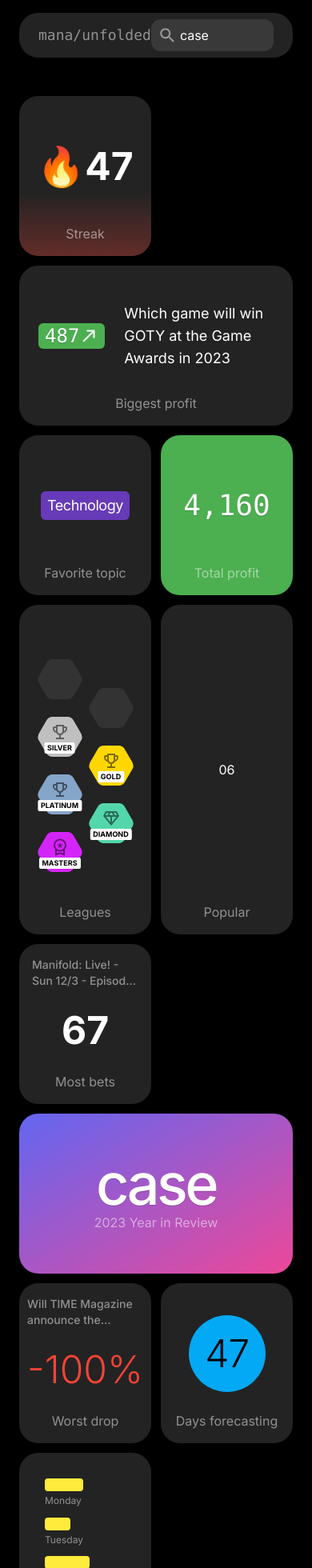
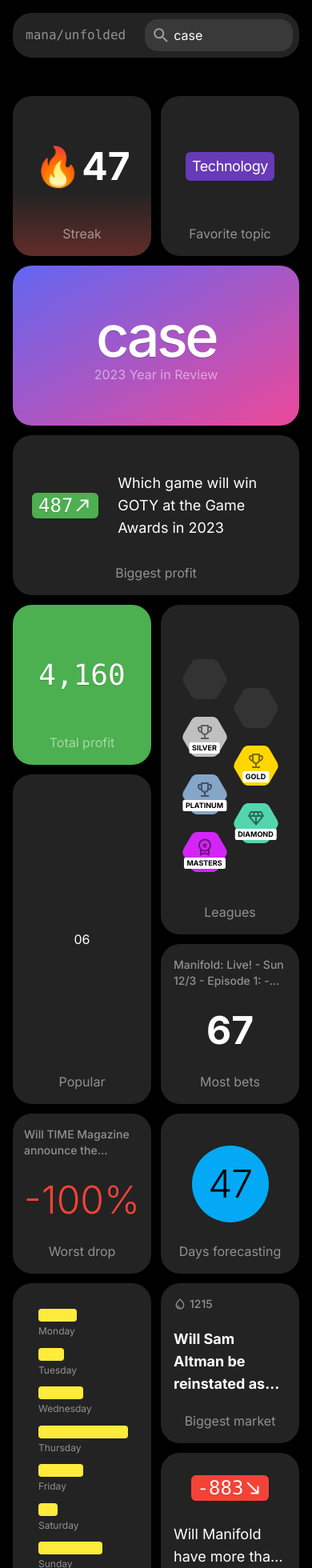
Before and after one commit to casesandberg/manaunfolded, a Next.js app: page /1 in a window 390 px wide. Shown: the top 1960 px of the page at 80% size. Built offline with nearby package versions, Linux system fonts and the light colour scheme.

Commit message:
Mobile Layout

```diff
--- a/app/layout.tsx
+++ b/app/layout.tsx
@@ -20,7 +20,7 @@ export default function RootLayout({ children }: { children: React.ReactNode })
         <main className="flex flex-auto">{children}</main>
         <footer>
           <Container>
-            <div className="text-foreground-light flex w-full flex-row justify-center gap-4 py-4 text-sm">
+            <div className="text-foreground-light flex w-full flex-col items-center justify-center gap-4 py-4 pb-6 text-sm md:flex-row">
               <p>
                 Made by{' '}
                 <a
@@ -35,7 +35,7 @@ export default function RootLayout({ children }: { children: React.ReactNode })
                 </a>
               </p>
 
-              <p className="opacity-50">—</p>
+              <p className="hidden opacity-50 md:block">—</p>
 
               <p>
                 <a
@@ -46,7 +46,7 @@ export default function RootLayout({ children }: { children: React.ReactNode })
                 </a>
               </p>
 
-              <p className="opacity-50">—</p>
+              <p className="hidden opacity-50 md:block">—</p>
 
               <p>
                 <a
--- a/components/Container.tsx
+++ b/components/Container.tsx
@@ -1,3 +1,3 @@
 export function Container({ children }: { children: React.ReactNode }) {
-  return <div className="mx-auto max-w-7xl px-6 lg:px-8">{children}</div>
+  return <div className="mx-auto max-w-7xl px-4 md:px-6 lg:px-8">{children}</div>
 }
--- a/components/Header.tsx
+++ b/components/Header.tsx
@@ -13,16 +13,16 @@ export function Header() {
   return (
     <header>
       <Container>
-        <div className="bg-foreground my-4 flex h-14 flex-row items-center justify-between rounded-3xl px-6">
-          <h2 className="text-foreground-light flex-1 font-mono text-lg">mana/unfolded</h2>
-          <div className="relative w-[300px]">
+        <div className="bg-foreground my-4 flex h-14 flex-row items-center justify-between gap-6 rounded-3xl px-4 pr-2 md:px-6">
+          <h2 className="text-foreground-light text flex-1 font-mono md:text-lg">mana/unfolded</h2>
+          <div className="relative w-full md:w-[400px]">
             <SearchIcon className="text-foreground-light pointer-events-none absolute left-2 top-2" />
             <input
-              className="text-foreground h-10 w-full rounded-xl bg-white bg-opacity-10 pl-9 focus-visible:outline-none focus-visible:ring focus-visible:ring-white/50"
+              className="text-foreground h-10 w-full rounded-2xl bg-white bg-opacity-10 pl-9 focus-visible:outline-none focus-visible:ring focus-visible:ring-white/50"
               value="case"
             />
           </div>
-          <div className="flex-1" />
+          <div className="hidden flex-1 md:block" />
         </div>
       </Container>
     </header>
--- a/components/StatsGrid.tsx
+++ b/components/StatsGrid.tsx
@@ -105,7 +105,21 @@ export default function StatsGrid() {
         <div className="flex flex-1 flex-col justify-center text-5xl font-bold">🔥47</div>
         <div className="text-foreground-light text-center">Streak</div>
       </Card>
-      <Card className="col-span-2 ">
+
+      <Card className="md:hidden">
+        <div className="flex flex-1 flex-col justify-center">
+          <div className="bg-purple inline-flex items-center justify-center rounded-md px-2 py-1 text-center text-lg tracking-tight">
+            Technology
+          </div>
+        </div>
+        <div className="text-foreground-light text-center">Favorite topic</div>
+      </Card>
+
+      <Card className="col-span-2 bg-gradient-to-br from-indigo-500 via-purple-500 to-pink-500 md:flex lg:hidden">
+        <div className="text-shadow text-7xl font-medium tracking-tighter">case</div>
+        <div className="text-foreground-light text-center">2023 Year in Review</div>
+      </Card>
+      <Card className="col-span-2 md:hidden lg:flex">
         <div className="flex flex-1 flex-row items-center justify-center gap-4">
           <div className="bg-green text-shadow mx-2 flex flex-row items-center rounded-md px-2 font-mono text-2xl">
             487
@@ -117,7 +131,8 @@ export default function StatsGrid() {
         </div>
         <div className="text-foreground-light text-center">Biggest profit</div>
       </Card>
-      <Card>
+
+      <Card className="hidden md:flex">
         <div className="flex flex-1 flex-col justify-center">
           <div className="bg-purple inline-flex items-center justify-center rounded-md px-2 py-1 text-center text-lg tracking-tight">
             Technology
@@ -174,7 +189,7 @@ export default function StatsGrid() {
         </div>
         <div className="text-foreground-light shrink-0 text-center">Most bets</div>
       </Card>
-      <Card className="col-span-2 bg-gradient-to-br from-indigo-500 via-purple-500 to-pink-500">
+      <Card className="col-span-2 hidden bg-gradient-to-br from-indigo-500 via-purple-500 to-pink-500 md:hidden lg:flex">
         <div className="text-shadow text-7xl font-medium tracking-tighter">case</div>
         <div className="text-foreground-light text-center">2023 Year in Review</div>
       </Card>
@@ -236,7 +251,8 @@ export default function StatsGrid() {
         </div>
         <div className="text-foreground-light text-center">Bets by day</div>
       </Card>
-      <Card className="col-span-2 gap-4">
+
+      <Card className="col-span-2 hidden gap-4 md:flex">
         <div className="flex flex-1 flex-col items-center justify-center gap-4 overflow-clip">
           <div>
             <div className="text-foreground-light line-clamp-1 text-sm font-medium">
@@ -247,6 +263,7 @@ export default function StatsGrid() {
         </div>
         <div className="text-foreground-light shrink-0 text-center">Best gain</div>
       </Card>
+
       <Card className="gap-4">
         <div className="flex flex-1 flex-col items-center justify-center gap-4 overflow-clip">
           <div className="text-foreground-light flex w-full flex-row items-center gap-1 text-sm font-medium">
@@ -257,6 +274,33 @@ export default function StatsGrid() {
           </div>
         </div>
         <div className="text-foreground-light shrink-0 text-center">Biggest market</div>
+      </Card>
+      <Card className="gap-4 md:hidden">
+        <div className="flex flex-1 flex-col items-center justify-center gap-4 overflow-clip">
+          <div className="flex flex-1 flex-row items-center justify-center">
+            <div className="bg-red text-shadow flex flex-row items-center rounded-md px-2 font-mono text-2xl">
+              -883
+              <SouthEastIcon />
+            </div>
+          </div>
+          <div>
+            <div className="line-clamp-2 text-lg">
+              Will Manifold have more than 1500 engaged users by the end of November?
+            </div>
+          </div>
+        </div>
+        <div className="text-foreground-light shrink-0 text-center">Worst loss</div>
+      </Card>
+      <Card className="col-span-2 gap-4 md:hidden">
+        <div className="flex flex-1 flex-col items-center justify-center gap-4 overflow-clip">
+          <div>
+            <div className="text-foreground-light line-clamp-1 text-sm font-medium">
+              What games will be nominated for Game of the Year at The Game Awards 2023?
+            </div>
+          </div>
+          <div className="text-green flex flex-1 flex-row items-center text-7xl font-light">545%</div>
+        </div>
+        <div className="text-foreground-light shrink-0 text-center">Best gain</div>
       </Card>
       <Card className="col-span-2 ">
         <div className="flex flex-1 flex-row items-center justify-center gap-4">
@@ -272,7 +316,7 @@ export default function StatsGrid() {
         </div>
         <div className="text-foreground-light text-center">Most popular market</div>
       </Card>
-      <Card className="gap-4">
+      <Card className="hidden gap-4 md:flex">
         <div className="flex flex-1 flex-col items-center justify-center gap-4 overflow-clip">
           <div className="flex flex-1 flex-row items-center justify-center">
             <div className="bg-red text-shadow flex flex-row items-center rounded-md px-2 font-mono text-2xl">
@@ -292,14 +336,19 @@ export default function StatsGrid() {
         14
         <div className="text-foreground-light absolute bottom-0 p-4 text-center">Popular</div>
       </Card>
-      {/* <Card className="col-span-2 ">
-          16
-          <div className="absolute bottom-0 p-4 text-center text-foreground-light">Popular</div>
-        </Card>
-        <Card>
-          17
-          <div className="absolute bottom-0 p-4 text-center text-foreground-light">Highest league</div>
-        </Card> */}
+
+      <Card className="col-span-2 hidden md:flex lg:hidden">
+        <div className="flex flex-1 flex-row items-center justify-center gap-4">
+          <div className="bg-green text-shadow mx-2 flex flex-row items-center rounded-md px-2 font-mono text-2xl">
+            487
+            <NorthEastIcon />
+          </div>
+          <div>
+            <div className="line-clamp-4 pr-4 text-lg">Which game will win GOTY at the Game Awards in 2023</div>
+          </div>
+        </div>
+        <div className="text-foreground-light text-center">Biggest profit</div>
+      </Card>
     </div>
   )
 }
```
